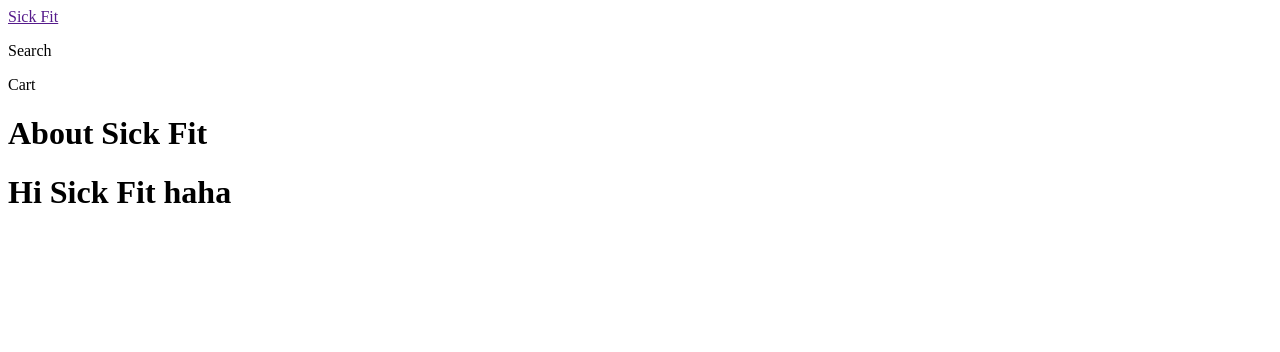
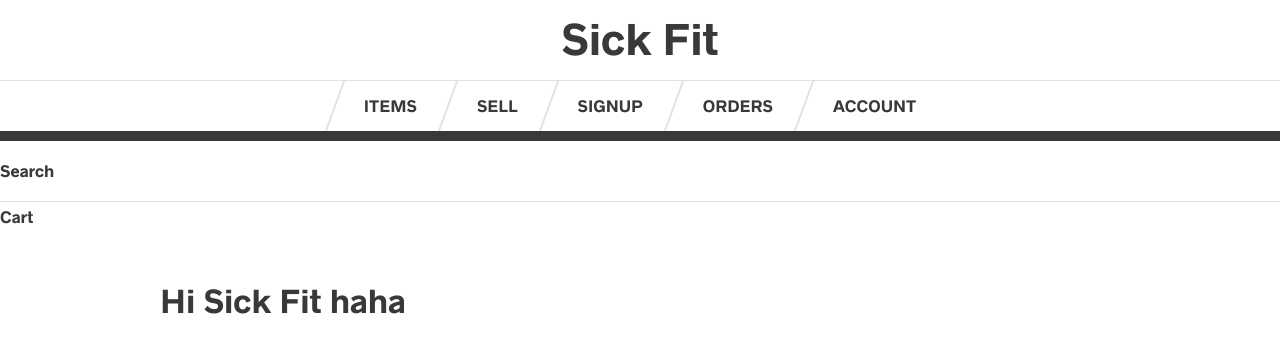
Before and after one commit to xeusteerapat/sick-fit, a Next.js app in the folder client/: page / in a window 1280 px wide. Shown: the top 352 px of the page. Built offline with nearby package versions, Linux system fonts and the light colour scheme.

Commit message:
add header components and styling

```diff
--- a/client/components/Header.js
+++ b/client/components/Header.js
@@ -1,14 +1,70 @@
+import Link from 'next/link';
+import Router from 'next/router';
+import NProgress from 'nprogress';
+import styled from 'styled-components';
+import Nav from './Nav';
+
+Router.onRouteChangeStart = () => {
+  NProgress.start();
+};
+Router.onRouteChangeComplete = () => {
+  NProgress.done();
+};
+
+const Logo = styled.h1`
+  font-size: 4rem;
+  margin-left: 2rem;
+  position: relative;
+  z-index: 2;
+  transform: skew(-7deg) a {
+    padding: 0.5rem;
+    background: ${props => props.theme.red};
+    color: white;
+    text-transform: uppercase;
+    text-decoration: none;
+  }
+
+  @media (max-width: 1300px) {
+    margin: 0;
+    text-align: center;
+  }
+`;
+
+const StyledHeader = styled.header`
+  .bar {
+    border-bottom: 10px solid ${props => props.theme.black};
+    display: grid;
+    grid-template-columns: auto 1fr;
+    justify-content: space-between;
+    align-items: stretch;
+    @media (max-width: 1300px) {
+      grid-template-columns: 1fr;
+      justify-content: center;
+    }
+  }
+  .sub-bar {
+    display: grid;
+    grid-template-columns: 1fr auto;
+    border-bottom: 1px solid ${props => props.theme.lightgrey};
+  }
+`;
+
 const Header = () => {
   return (
-    <div>
+    <StyledHeader>
       <div className="bar">
-        <a href="">Sick Fit</a>
+        <Logo>
+          <Link href="/">
+            <a>Sick Fit</a>
+          </Link>
+        </Logo>
+        <Nav />
       </div>
       <div className="sub-bar">
         <p>Search</p>
       </div>
       <div>Cart</div>
-    </div>
+    </StyledHeader>
   );
 };
 
--- a/client/components/Nav.js
+++ b/client/components/Nav.js
@@ -1,15 +1,25 @@
 import Link from 'next/link';
+import NavStyles from './styles/NavStyles';
 
 const Nav = () => {
   return (
-    <div>
+    <NavStyles>
+      <Link href="/items">
+        <a>Items</a>
+      </Link>
       <Link href="/sell">
         <a>Sell</a>
       </Link>
-      <Link href="/">
-        <a>Home!</a>
+      <Link href="/signup">
+        <a>Signup</a>
       </Link>
-    </div>
+      <Link href="/orders">
+        <a>Orders</a>
+      </Link>
+      <Link href="/me">
+        <a>Account</a>
+      </Link>
+    </NavStyles>
   );
 };
 
--- a/client/components/Page.js
+++ b/client/components/Page.js
@@ -1,14 +1,66 @@
 import Header from './Header';
 import Meta from './Meta';
+import styled, { ThemeProvider, createGlobalStyle } from 'styled-components';
+
+const theme = {
+  red: '#FF0000',
+  black: '#393939',
+  grey: '#3A3A3A',
+  lightgrey: '#E1E1E1',
+  offWhite: '#EDEDED',
+  maxWidth: '1000px',
+  bs: '0 12px 24px 0 rgba(0, 0, 0, 0.09)'
+};
+
+const StyledPage = styled.div`
+  background: #fff;
+  color: ${props => props.theme.black};
+`;
+
+const Inner = styled.div`
+  max-width: ${props => props.theme.maxWidth};
+  margin: 0 auto;
+  padding: 2rem;
+`;
+
+export const GlobalStyle = createGlobalStyle`
+  @font-face {
+    font-family: 'radnika_next';
+    src: url('/radnikanext-medium-webfont.woff2') format('woff2');
+    font-weight: normal;
+    font-style: normal;
+  }
+  html {
+    box-sizing: border-box;
+    font-size: 10px;
+  }
+  *, *:before, *:after {
+    box-sizing: inherit;
+  }
+  body {
+    padding: 0;
+    margin: 0;
+    font-size: 1.5rem;
+    line-height: 2;
+    font-family: 'radnika_next';
+  }
+  a {
+    text-decoration: none;
+    color: ${theme.black};
+  }
+  button {  font-family: 'radnika_next'; }
+`;
 
 function About({ children }) {
   return (
-    <div>
-      <Meta />
-      <Header />
-      <h1>About Sick Fit</h1>
-      {children}
-    </div>
+    <ThemeProvider theme={theme}>
+      <StyledPage>
+        <Meta />
+        <Header />
+        <Inner>{children}</Inner>
+      </StyledPage>
+      <GlobalStyle />
+    </ThemeProvider>
   );
 }
 
--- /dev/null
+++ b/client/components/styles/NavStyles.js
@@ -0,0 +1,66 @@
+import styled from 'styled-components';
+
+const NavStyles = styled.ul`
+  margin: 0;
+  padding: 0;
+  display: flex;
+  justify-self: end;
+  font-size: 2rem;
+  a,
+  button {
+    padding: 1rem 3rem;
+    display: flex;
+    align-items: center;
+    position: relative;
+    text-transform: uppercase;
+    font-weight: 900;
+    font-size: 1em;
+    background: none;
+    border: 0;
+    cursor: pointer;
+    color: ${props => props.theme.black};
+    font-weight: 800;
+    @media (max-width: 700px) {
+      font-size: 10px;
+      padding: 0 10px;
+    }
+    &:before {
+      content: '';
+      width: 2px;
+      background: ${props => props.theme.lightgrey};
+      height: 100%;
+      left: 0;
+      position: absolute;
+      transform: skew(-20deg);
+      top: 0;
+      bottom: 0;
+    }
+    &:after {
+      height: 2px;
+      background: red;
+      content: '';
+      width: 0;
+      position: absolute;
+      transform: translateX(-50%);
+      transition: width 0.4s;
+      transition-timing-function: cubic-bezier(1, -0.65, 0, 2.31);
+      left: 50%;
+      margin-top: 2rem;
+    }
+    &:hover,
+    &:focus {
+      outline: none;
+      &:after {
+        width: calc(100% - 60px);
+      }
+    }
+  }
+  @media (max-width: 1300px) {
+    border-top: 1px solid ${props => props.theme.lightgrey};
+    width: 100%;
+    justify-content: center;
+    font-size: 1.5rem;
+  }
+`;
+
+export default NavStyles;
--- /dev/null
+++ b/client/pages/_document.js
@@ -0,0 +1,25 @@
+import Document, { Head, Main, NextScript } from 'next/document';
+import { ServerStyleSheet } from 'styled-components';
+
+export default class MyDocument extends Document {
+  static getInitialProps({ renderPage }) {
+    const sheet = new ServerStyleSheet();
+    const page = renderPage(App => props =>
+      sheet.collectStyles(<App {...props} />)
+    );
+    const styleTags = sheet.getStyleElement();
+    return { ...page, styleTags };
+  }
+
+  render() {
+    return (
+      <html>
+        <Head>{this.props.styleTags}</Head>
+        <body>
+          <Main />
+          <NextScript />
+        </body>
+      </html>
+    );
+  }
+}
```
Also changed, not shown: client/public/radnikanext-medium-webfont.woff2 (added).
